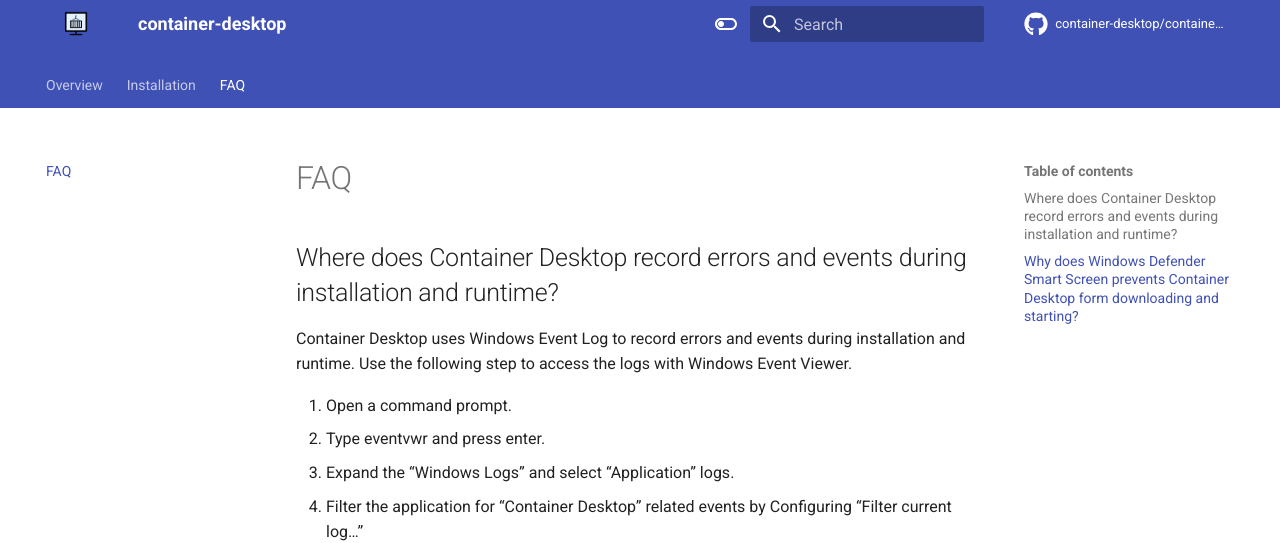
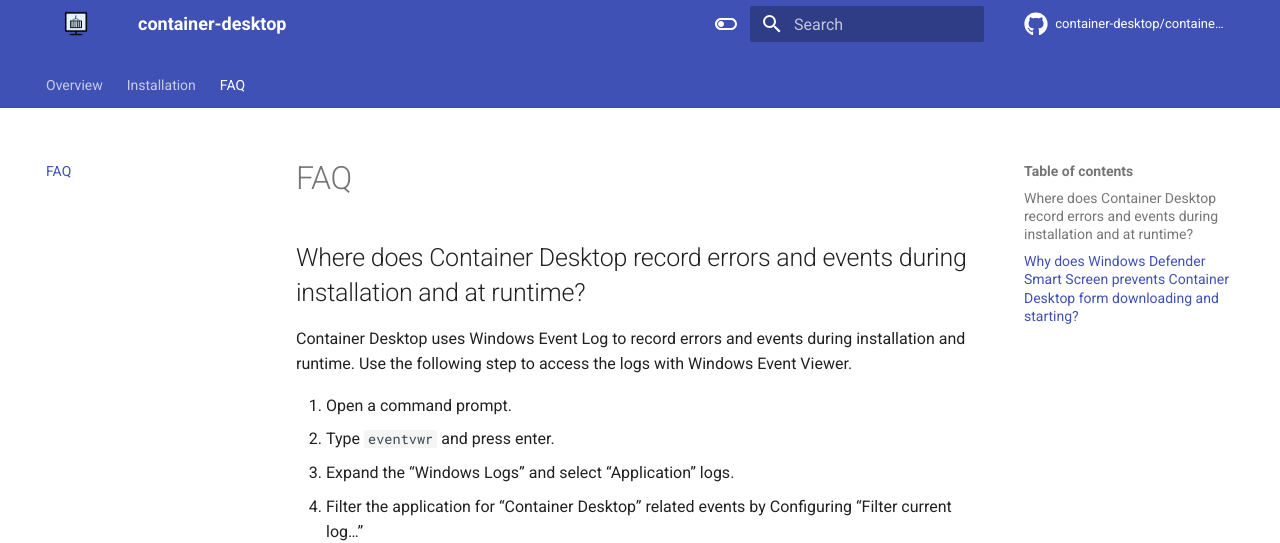
Before and after one commit to container-desktop/container-desktop, an MkDocs documentation site: the page built from docs/faq/faq.md, in a window 1280 px wide and 1174 px high. Shown: the top 543 px of the window. Built offline with MkDocs 1.6.1 and Material for MkDocs 9.7.7, drawn with Linux system fonts in a browser that asks for light colours; comment, search, counter and statistics services are not loaded; the version menu is left out.

Commit message:
Small changes in Faq doc

```diff
--- a/docs/faq/faq.md
+++ b/docs/faq/faq.md
@@ -1,10 +1,10 @@
 # FAQ
-## Where does Container Desktop record errors and events during installation and runtime?
+## Where does Container Desktop record errors and events during installation and at runtime?
 
 Container Desktop uses Windows Event Log to record errors and events during installation and runtime. Use the following step to access the logs with Windows Event Viewer.
 
 1. Open a command prompt.
-2. Type eventvwr and press enter.
+2. Type `eventvwr` and press enter.
 3. Expand the "Windows Logs" and select "Application" logs.
 4. Filter the application for "Container Desktop" related events by Configuring "Filter current log..."
    1. Select Event sources "Container Desktop" and "Container Desktop Installer" and confirm by clicking "ok"
```
